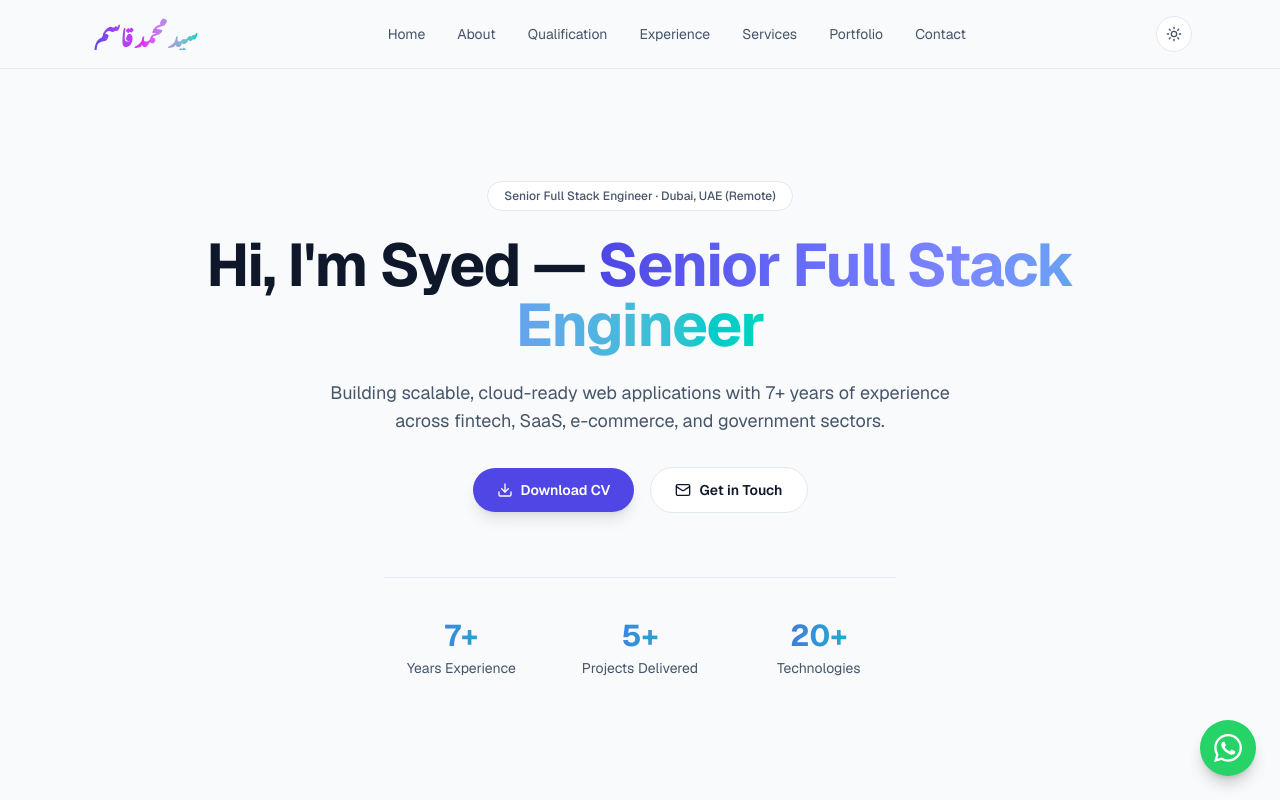
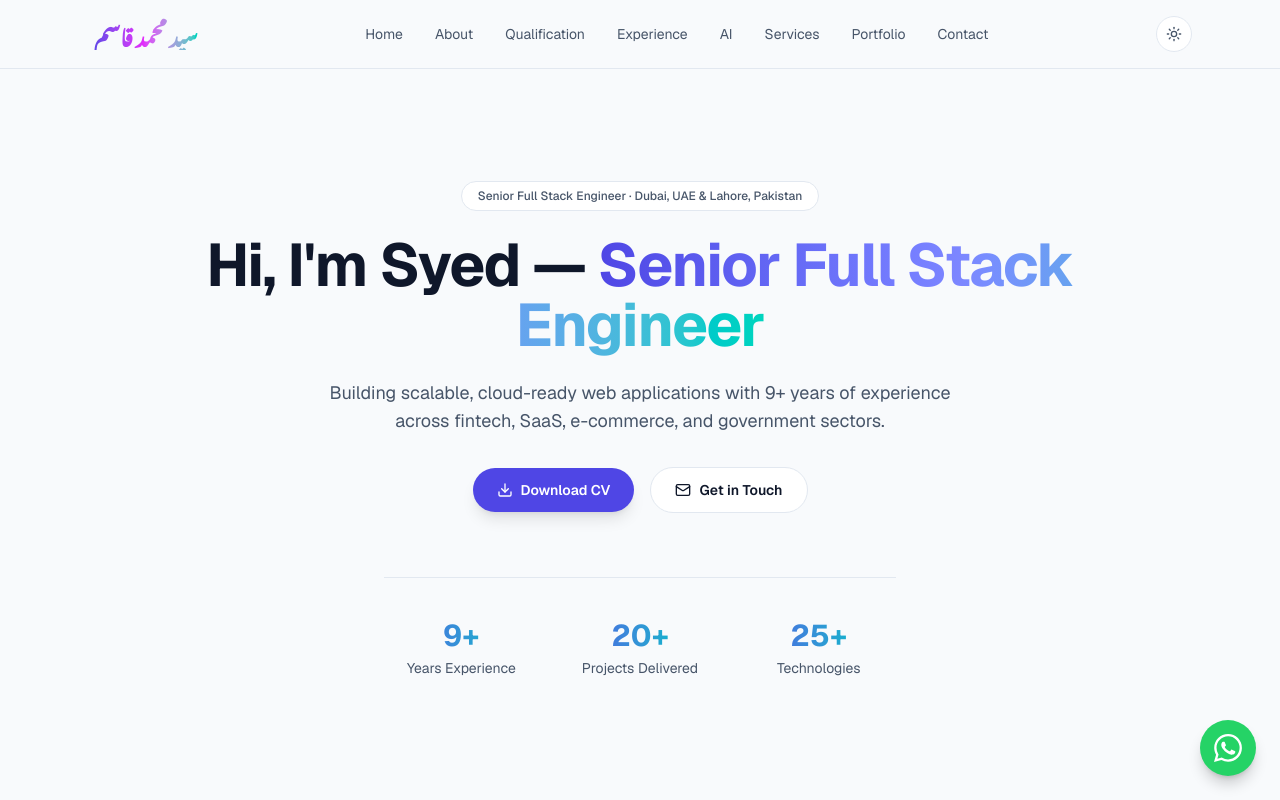
Before and after one commit to SyedQasim1/qasim-portfolio, a Next.js app: page / in a window 1280 px wide. Shown: the top 800 px of the page. Built offline with nearby package versions, Linux system fonts and the light colour scheme; a web font is replaced by a local one.

Commit message:
changes according to resume

```diff
--- a/src/app/page.tsx
+++ b/src/app/page.tsx
@@ -3,6 +3,7 @@ import Hero from "@/components/Hero";
 import About from "@/components/About";
 import Qualifications from "@/components/Qualifications";
 import Experience from "@/components/Experience";
+import AIHighlights from "@/components/AIHighlights";
 import Skills from "@/components/Skills";
 import Services from "@/components/Services";
 import Portfolio from "@/components/Portfolio";
@@ -19,6 +20,7 @@ export default function Home() {
         <About />
         <Qualifications />
         <Experience />
+        <AIHighlights />
         <Skills />
         <Services />
         <Portfolio />
--- /dev/null
+++ b/src/components/AIHighlights.tsx
@@ -0,0 +1,75 @@
+import { ScanFace, IdCard, Bot, Sparkles } from "lucide-react";
+import { aiHighlights, aiSection } from "@/data/content";
+import SectionHeading from "./SectionHeading";
+import Card from "./Card";
+import { paletteAt } from "@/lib/palette";
+
+const highlightIcons = [ScanFace, IdCard, Bot, Sparkles];
+
+export default function AIHighlights() {
+  return (
+    <section id="ai" className="relative overflow-hidden bg-[var(--color-bg)] px-6 py-24">
+      <div
+        aria-hidden
+        className="pointer-events-none absolute -left-32 top-10 h-96 w-96 rounded-full bg-[var(--color-accent)]/10 blur-3xl"
+      />
+      <div className="relative mx-auto max-w-6xl">
+        <SectionHeading
+          eyebrow={aiSection.eyebrow}
+          title={aiSection.title}
+          description={aiSection.description}
+        />
+
+        <div className="grid gap-6 sm:grid-cols-2">
+          {aiHighlights.map((item, i) => {
+            const hue = paletteAt(i);
+            const Icon = highlightIcons[i % highlightIcons.length];
+            return (
+              <Card key={item.company} tone="soft">
+                <div className="flex items-center gap-3">
+                  <span
+                    className={`flex h-11 w-11 shrink-0 items-center justify-center rounded-xl ${hue.bg} ${hue.icon} transition-transform duration-300 group-hover:scale-110`}
+                  >
+                    <Icon size={20} />
+                  </span>
+                  <div>
+                    <h3 className="text-sm font-semibold text-[var(--color-fg)]">
+                      {item.project}
+                    </h3>
+                    <p className="text-xs text-[var(--color-fg-muted)]">
+                      {item.company}
+                    </p>
+                  </div>
+                </div>
+                <p className="mt-3 text-sm text-[var(--color-fg-muted)]">
+                  {item.description}
+                </p>
+                <ul className="mt-4 space-y-2">
+                  {item.points.map((point) => (
+                    <li
+                      key={point}
+                      className="flex items-start gap-2 text-sm text-[var(--color-fg-muted)]"
+                    >
+                      <span className="mt-2 h-1 w-1 shrink-0 rounded-full bg-[var(--color-accent)]" />
+                      {point}
+                    </li>
+                  ))}
+                </ul>
+                <div className="mt-4 flex flex-wrap gap-2">
+                  {item.tech.map((tech) => (
+                    <span
+                      key={tech}
+                      className="rounded-full bg-[var(--color-bg-muted)] px-2.5 py-1 text-[11px] font-medium text-[var(--color-fg-muted)]"
+                    >
+                      {tech}
+                    </span>
+                  ))}
+                </div>
+              </Card>
+            );
+          })}
+        </div>
+      </div>
+    </section>
+  );
+}
--- a/src/data/content.ts
+++ b/src/data/content.ts
@@ -5,7 +5,7 @@ export const profile = {
   name: "Syed Muhammad Qasim",
   nameUrdu: "سید محمد قاسم",
   title: "Senior Full Stack Engineer",
-  location: "Dubai, UAE (Remote)",
+  location: "Dubai, UAE & Lahore, Pakistan",
   phone: "+92 334 9817570",
   email: "syedqasim.work@gmail.com",
   linkedin: "https://www.linkedin.com/in/syed-muhammad-qasim-asif/",
@@ -15,9 +15,9 @@ export const profile = {
     "Hi Qasim, I found your portfolio and I'd like to discuss a project with you.",
   resumeFile: "/resume.pdf",
   tagline:
-    "Building scalable, cloud-ready web applications with 7+ years of experience across fintech, SaaS, e-commerce, and government sectors.",
+    "Building scalable, cloud-ready web applications with 9+ years of experience across fintech, SaaS, e-commerce, and government sectors.",
   summary:
-    "Hi! I'm Qasim, a Senior Full Stack Engineer with 7+ years of experience building scalable, cloud-ready web applications across fintech, SaaS, e-commerce, and government sectors. I specialize in React.js, Next.js, Node.js, and NestJS, with hands-on experience in Python, cloud infrastructure, and modern DevOps practices. I've led cross-functional teams, designed microservices, and delivered high-quality products in Agile environments — from digital contract and eKYC platforms to banking apps and real-time dashboards.",
+    "Hi! I'm Qasim, a Senior Full Stack Engineer with 9+ years of experience building scalable, cloud-ready web applications across fintech, SaaS, e-commerce, and government sectors. I specialize in React.js, Next.js, Node.js, and NestJS, with hands-on experience in Python, cloud infrastructure, and modern DevOps practices. I've led cross-functional teams, designed microservices, and delivered high-quality products in Agile environments — from digital contract and eKYC platforms to banking apps and real-time dashboards.",
 };
 
 export const availability = {
@@ -42,9 +42,9 @@ export const availability = {
 };
 
 export const stats = [
-  { value: "7+", label: "Years Experience" },
-  { value: "5+", label: "Projects Delivered" },
-  { value: "20+", label: "Technologies" },
+  { value: "9+", label: "Years Experience" },
+  { value: "20+", label: "Projects Delivered" },
+  { value: "25+", label: "Technologies" },
 ];
 
 export const aboutSkillGroups = [
@@ -216,6 +216,71 @@ export const projects: Project[] = [
   },
 ];
 
+export type AIHighlight = {
+  company: string;
+  project: string;
+  description: string;
+  tech: string[];
+  points: string[];
+};
+
+export const aiSection = {
+  eyebrow: "AI Integrations",
+  title: "AI & Identity Verification",
+  description:
+    "AI-powered OCR, facial recognition, and eKYC systems I've built and integrated into production platforms.",
+};
+
+export const aiHighlights: AIHighlight[] = [
+  {
+    company: "Uqoud",
+    project: "Digital Contract & eKYC Platform",
+    description:
+      "AI-powered identity verification embedded into the contract and e-signature workflow.",
+    tech: ["OCR/MRZ", "Facial Recognition", "eKYC", "GCP"],
+    points: [
+      "Integrated AI-based OCR/MRZ scanning for automated document data extraction",
+      "Implemented facial recognition for identity matching during onboarding and contract signing",
+      "Built eKYC verification workflows as part of the contract state machine",
+    ],
+  },
+  {
+    company: "Aion Digital",
+    project: "Banking Onboarding & Card Issuance",
+    description:
+      "National ID verification integrated into digital banking onboarding.",
+    tech: ["National ID Verification", "Node.js", "Azure"],
+    points: [
+      "Integrated national ID verification into the customer onboarding flow",
+      "Automated identity checks ahead of card issuance and financing approval",
+    ],
+  },
+  {
+    company: "MyScienceLand",
+    project: "AI-Powered E-Learning Platform",
+    description:
+      "LLM-driven features embedded into a science education platform for students.",
+    tech: ["LLM Integration", "Node.js", "NestJS", "MongoDB", "AWS"],
+    points: [
+      "Built an AI-powered chatbot/assistant for student Q&A and engagement",
+      "Used LLMs to generate educational science content, quizzes, and summaries",
+      "Implemented AI-driven personalized content and learning-path recommendations",
+      "Automated data extraction and processing workflows using LLMs",
+    ],
+  },
+  {
+    company: "Averio",
+    project: "Business SaaS Platform",
+    description:
+      "AI-powered chatbot/assistant integrated into a business SaaS platform.",
+    tech: ["LLM Integration", "Node.js", "Express.js", "PostgreSQL", "AWS"],
+    points: [
+      "Built an AI-powered chatbot/assistant to support user interactions",
+      "Integrated LLM-based conversational features into the platform backend",
+    ],
+  },
+];
+
 export const services = [
   {
     title: "Full-Stack Web Application Development",
@@ -268,6 +333,7 @@ export const navLinks = [
   { label: "About", href: "#about" },
   { label: "Qualification", href: "#qualification" },
   { label: "Experience", href: "#experience" },
+  { label: "AI", href: "#ai" },
   { label: "Services", href: "#services" },
   { label: "Portfolio", href: "#portfolio" },
   { label: "Contact", href: "#contact" },
```
Also changed, not shown: 1 other file (tests, documents, lock files or other folders).
